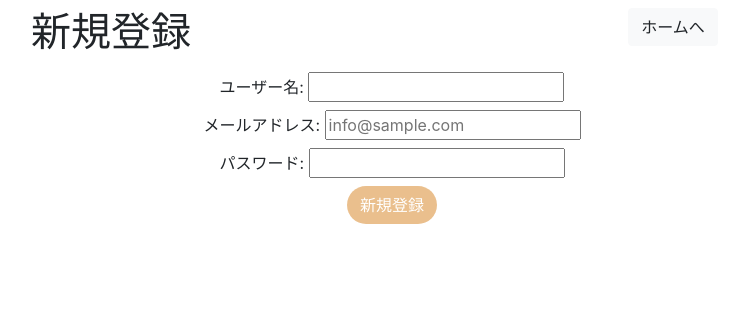
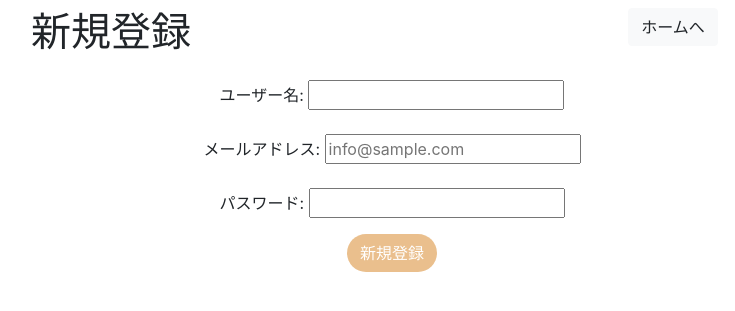
Before and after one commit to raptech-jp/RollingStockManager, a Flask app: page /signup in a window 1280 px wide. Shown: the top 311 px of the page, without its empty margins (248-983 px from the left). Run offline with Flask 3, Linux system fonts and the light colour scheme.

Commit message:
[編集] signup 余白

```diff
--- a/templates/signup.html
+++ b/templates/signup.html
@@ -25,18 +25,23 @@
             </div>
         </div>
 
+        <div class="d-flex flex-column mb-3">
             <form id="registration-form">
+                <div class="p-2">
                     <label for="username">ユーザー名:
                         <input type="text" id="username" name="username" required>
-            </label><br>
-
+                    </label>
+                </div>
+                <div class="p-2">
                     <label for="email">メールアドレス:
                         <input type="email" id="email" name="email" placeholder="info@sample.com" required>
-            </label><br>
-
+                    </label>
+                </div>
+                <div class="p-2">
                     <label for="password">パスワード:
                         <input type="password" id="password" name="password" required>
-            </label><br>
+                    </label>
+                </div>
                 <input type="submit" class="btn btn-custom" value="新規登録">
             </form>
 
```
Lines whose indentation alone changed are shown as unchanged.
